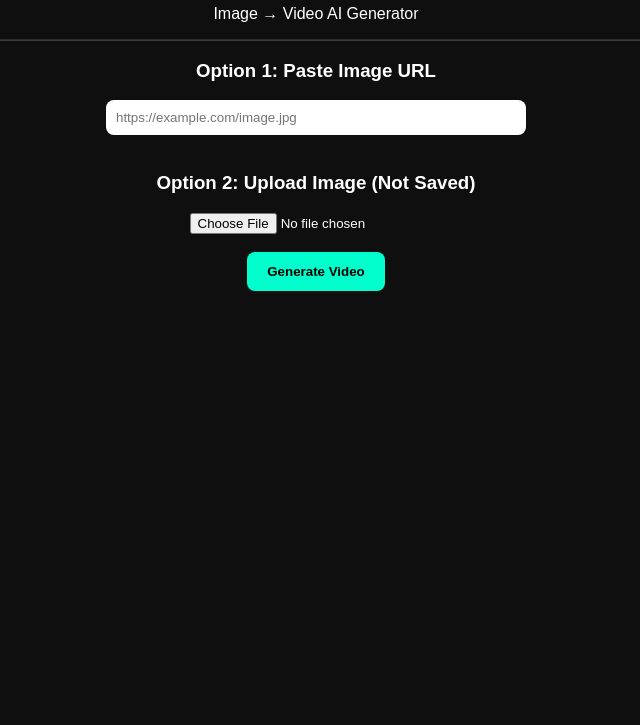
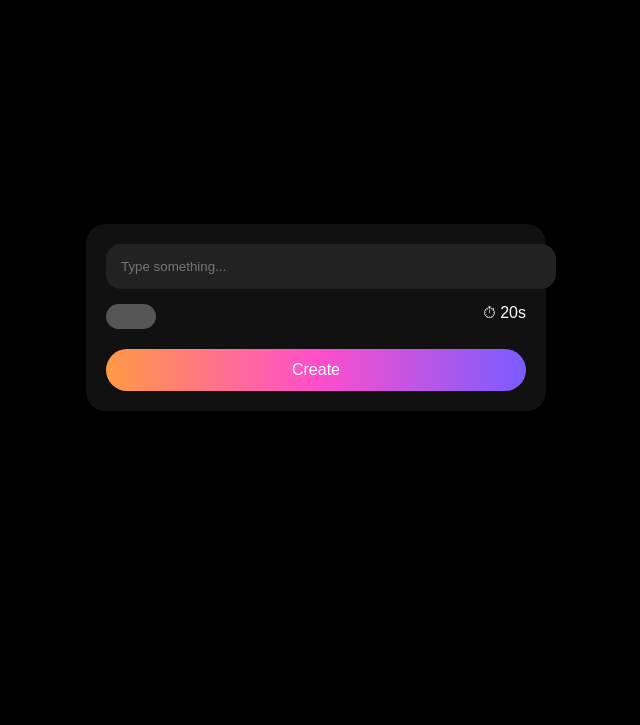
Before and after one commit to kumarrakesh150879-art/gptplexitycity, a website: page public/index.html in a window 1280 px wide. Shown: the part 91-816 px from the top of the page, without its empty margins (324-964 px from the left). Drawn offline with Linux system fonts and the light colour scheme.

Commit message:
Refactor HTML structure and update styles

```diff
--- a/public/index.html
+++ b/public/index.html
@@ -1,106 +1,103 @@
 <!DOCTYPE html>
 <html>
 <head>
-  <meta charset="UTF-8">
-  <title>GPTplexitycity - Image to Video</title>
-  <meta name="viewport" content="width=device-width, initial-scale=1.0">
+<meta charset="UTF-8">
+<meta name="viewport" content="width=device-width, initial-scale=1.0">
+<title>Create Pro UI</title>
+
+<style>
+body{
+  background:#000;
+  display:flex;
+  justify-content:center;
+  align-items:center;
+  height:100vh;
+  font-family:Arial;
+}
+.container{
+  width:90%;
+  max-width:420px;
+  background:#111;
+  padding:20px;
+  border-radius:20px;
+}
+.input-box{
+  width:100%;
+  background:#222;
+  padding:15px;
+  border-radius:15px;
+  color:#fff;
+  border:none;
+  outline:none;
+}
+.controls{
+  display:flex;
+  justify-content:space-between;
+  margin-top:15px;
+}
+.switch{
+  width:50px;
+  height:25px;
+  background:#555;
+  border-radius:50px;
+  cursor:pointer;
+}
+.timer{
+  color:#fff;
+}
+.create-btn{
+  margin-top:20px;
+  width:100%;
+  padding:12px;
+  border:none;
+  border-radius:25px;
+  font-size:16px;
+  color:#fff;
+  background:linear-gradient(90deg,#ff9a44,#ff4ecb,#7a5cff);
+  cursor:pointer;
+}
+</style>
 </head>
 
-<body style="background:#0f0f0f;color:white;text-align:center;font-family:Arial;padding:20px">
+<body>
 
-<h2>🚀 GPTplexitycity</h2>
-<p>Image → Video AI Generator</p>
+<div class="container">
+  <input class="input-box" placeholder="Type something..." />
 
-<hr style="opacity:0.2">
+  <div class="controls">
+    <div class="switch"></div>
+    <div class="timer">⏱ 20s</div>
+  </div>
 
-<h3>Option 1: Paste Image URL</h3>
-<input id="url" placeholder="https://example.com/image.jpg"
-style="width:90%;max-width:400px;padding:10px;border-radius:8px;border:none">
-
-<br><br>
-
-<h3>Option 2: Upload Image (Not Saved)</h3>
-<input type="file" id="file" accept="image/*">
-
-<br><br>
-
-<button onclick="start()"
-style="padding:12px 20px;border:none;border-radius:8px;background:#00ffcc;color:black;font-weight:bold">
-Generate Video
-</button>
-
-<br><br>
-
-<p id="status"></p>
-
-<div id="videoContainer" style="margin-top:20px"></div>
+  <button class="create-btn">Create</button>
+</div>
 
 <script>
+let audioEnabled = false;
+let duration = 20;
 
-let predictionId;
+document.querySelector(".switch").addEventListener("click", function(){
+  audioEnabled = !audioEnabled;
+  this.style.background = audioEnabled ? "limegreen" : "#555";
+});
 
-async function start() {
-  document.getElementById("status").innerText = "Starting...";
+document.querySelector(".create-btn").addEventListener("click", async function(){
 
-  const formData = new FormData();
-  const file = document.getElementById("file").files[0];
-  const url = document.getElementById("url").value;
+  const prompt = document.querySelector(".input-box").value;
 
-  if (!file && !url) {
-    document.getElementById("status").innerText = "Please provide image URL or upload file.";
-    return;
-  }
-
-  if (file) {
-    formData.append("imageFile", file);
-  } else {
-    formData.append("imageUrl", url);
-  }
-
-  const res = await fetch("/start", {
+  const res = await fetch("/api/generate", {
     method: "POST",
-    body: formData
+    headers: { "Content-Type": "application/json" },
+    body: JSON.stringify({
+      prompt: prompt,
+      audio: audioEnabled,
+      duration: duration
+    })
   });
 
   const data = await res.json();
-
-  if (!data.id) {
-    document.getElementById("status").innerText = "Error starting generation.";
-    return;
-  }
-
-  predictionId = data.id;
-  checkStatus();
-}
-
-async function checkStatus() {
-
-  const interval = setInterval(async () => {
-
-    const res = await fetch("/status/" + predictionId);
-    const data = await res.json();
-
-    document.getElementById("status").innerText =
-      "Status: " + data.status;
-
-    if (data.status === "succeeded") {
-      clearInterval(interval);
-
-      document.getElementById("videoContainer").innerHTML =
-        `<video width="90%" controls src="${data.output[0]}"></video>`;
-
-      document.getElementById("status").innerText = "✅ Done!";
-    }
-
-    if (data.status === "failed") {
-      clearInterval(interval);
-      document.getElementById("status").innerText = "❌ Generation Failed";
-    }
-
-  }, 4000);
-
-}
-
+  alert(data.data.aiResponse);
+});
 </script>
 
 </body>
```
